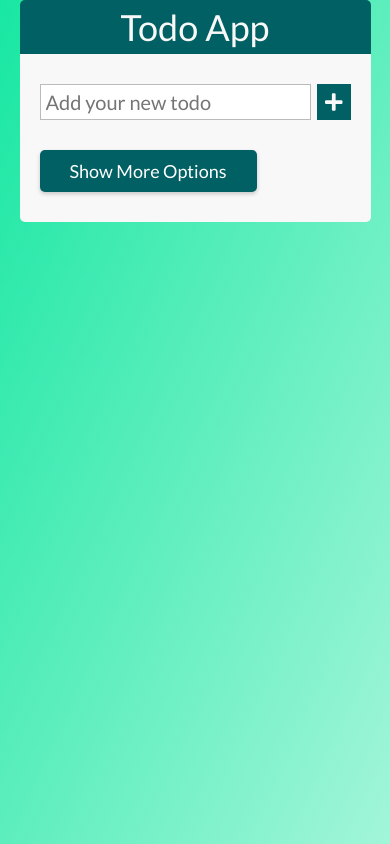
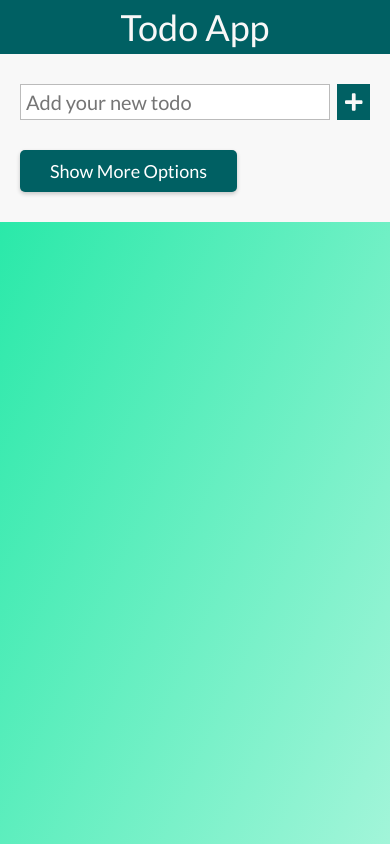
Before and after one commit to web-developer-areeb/To-Do-List-React-, a React (Create React App) app: page / in a window 390 px wide. Built offline with nearby package versions, Linux system fonts and the light colour scheme.

Commit message:
EditTodo submit now checks for only white spaces in input. TodoForm have full width in mobile view.

```diff
--- a/src/components/TodosForm.jsx
+++ b/src/components/TodosForm.jsx
@@ -18,7 +18,7 @@ class TodosForm extends React.Component {
     onSubmit = (event) => {
         event.preventDefault();
         if (this.state.title === null || this.state.title.match(/^ *$/) !== null) {
-            this.handleBlur();
+            this.setState({ check: 'active' });
         }
         else {
             this.props.onFormSubmit(this.state);
@@ -47,14 +47,6 @@ class TodosForm extends React.Component {
         }
     }
 
-    handleBlur() {
-        if (this.state.title.length === 0) {
-            this.setState({ check: 'active' });
-        } else {
-            this.setState({ check: 'inactive' });
-        }
-    }
-
     handleFocus = () => {
         this.setState({ check: 'inactive' });
     }
@@ -70,7 +62,6 @@ class TodosForm extends React.Component {
                                 type="text"
                                 onChange={this.onTitleChange}
                                 value={this.state.title}
-                                onBlur={() => this.handleBlur()}
                                 onFocus={this.handleFocus}
                                 onKeyPress={this.handleEnter}
                                 placeholder="Add your new todo"
--- a/src/css/App.css
+++ b/src/css/App.css
@@ -24,5 +24,10 @@
 @media only screen and (max-width: 600px) {
     .container {
         padding-top: 0;
+        max-width: 100%;
+    }
+
+    .header {
+        border-radius: 0;
     }
 }
--- a/src/css/TodosForm.css
+++ b/src/css/TodosForm.css
@@ -109,6 +109,8 @@
 /*/////////////////////// Responsive /////////////////////////////*/
 
 
-/* @media only screen and (max-width: 600px) {
-
-} */
+@media only screen and (max-width: 600px) {
+    .form__container {
+        border-radius: 0;
+    }
+}
--- a/src/pages/EditTodo.jsx
+++ b/src/pages/EditTodo.jsx
@@ -6,6 +6,7 @@ const EditTodo = ({ todo, onEdit }) => {
 
     const [title, setTitle] = useState('');
     const [description, setDescription] = useState('');
+    const [valid, setValid] = useState('inactive');
 
 
     const navigate = useNavigate();
@@ -20,10 +21,11 @@ const EditTodo = ({ todo, onEdit }) => {
     }, [todo, navigate]);
 
 
-
     const onSubmit = (event) => {
         event.preventDefault();
-        if (title.length > 0) {
+        if (title === null || title.match(/^ *$/) !== null) {
+            setValid('active')
+        } else {
             onEdit(title, description);
         }
     }
@@ -45,7 +47,7 @@ const EditTodo = ({ todo, onEdit }) => {
                         onChange={e => setTitle(e.target.value)}
                     />
                     <span
-                        className={title.length > 0 ? 'form__warn-msg-inactive' : 'form__warn-msg-active'}
+                        className={`form__warn-msg-${valid}`}
                     >
                         Title can not be left blank
                     </span>
```
